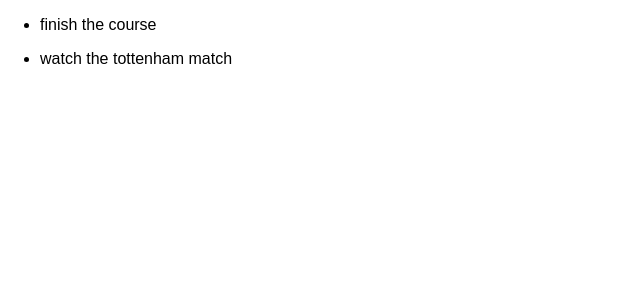
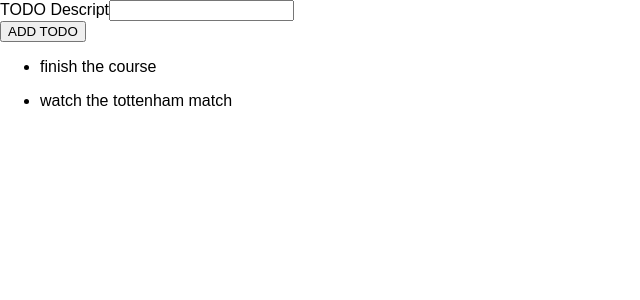
Before and after one commit to mg5566/TypeScript, a React (Create React App) app in the folder 14-react/: page / in a window 1280 px wide. Shown: the top 300 px of the page, without its empty margins (0-640 px from the left). Built offline with nearby package versions, Linux system fonts and the light colour scheme; the HTML template or start-up script is replaced by a standard one.

Commit message:
feat: create adding new todo

```diff
--- a/14-react/src/App.tsx
+++ b/14-react/src/App.tsx
@@ -1,4 +1,5 @@
 import React from 'react';
+import NewTodo from './components/NewTodo';
 import TodoList from './components/TodoList';
 
 function App() {
@@ -9,6 +10,7 @@
 
   return (
     <div className="App">
+      <NewTodo />
       <TodoList items={todos} />
     </div>
   );
--- /dev/null
+++ b/14-react/src/components/NewTodo.tsx
@@ -0,0 +1,23 @@
+import React, { useRef } from "react";
+
+const NewTodo: React.FC = () => {
+  const todoInputRef = useRef<HTMLInputElement>(null);
+
+  const todoSubmitHandler = (event: React.FormEvent) => {
+    event.preventDefault();
+    const enteredTodoInput = todoInputRef.current!.value;
+    console.log("todo Submit Handler", enteredTodoInput);
+  };
+
+  return (
+    <form onSubmit={todoSubmitHandler}>
+      <div>
+        <label htmlFor="todo-descript">TODO Descript</label>
+        <input type="text" id="todo-descript" ref={todoInputRef} />
+      </div>
+      <button type="submit">ADD TODO</button>
+    </form>
+  );
+};
+
+export default NewTodo;
```
